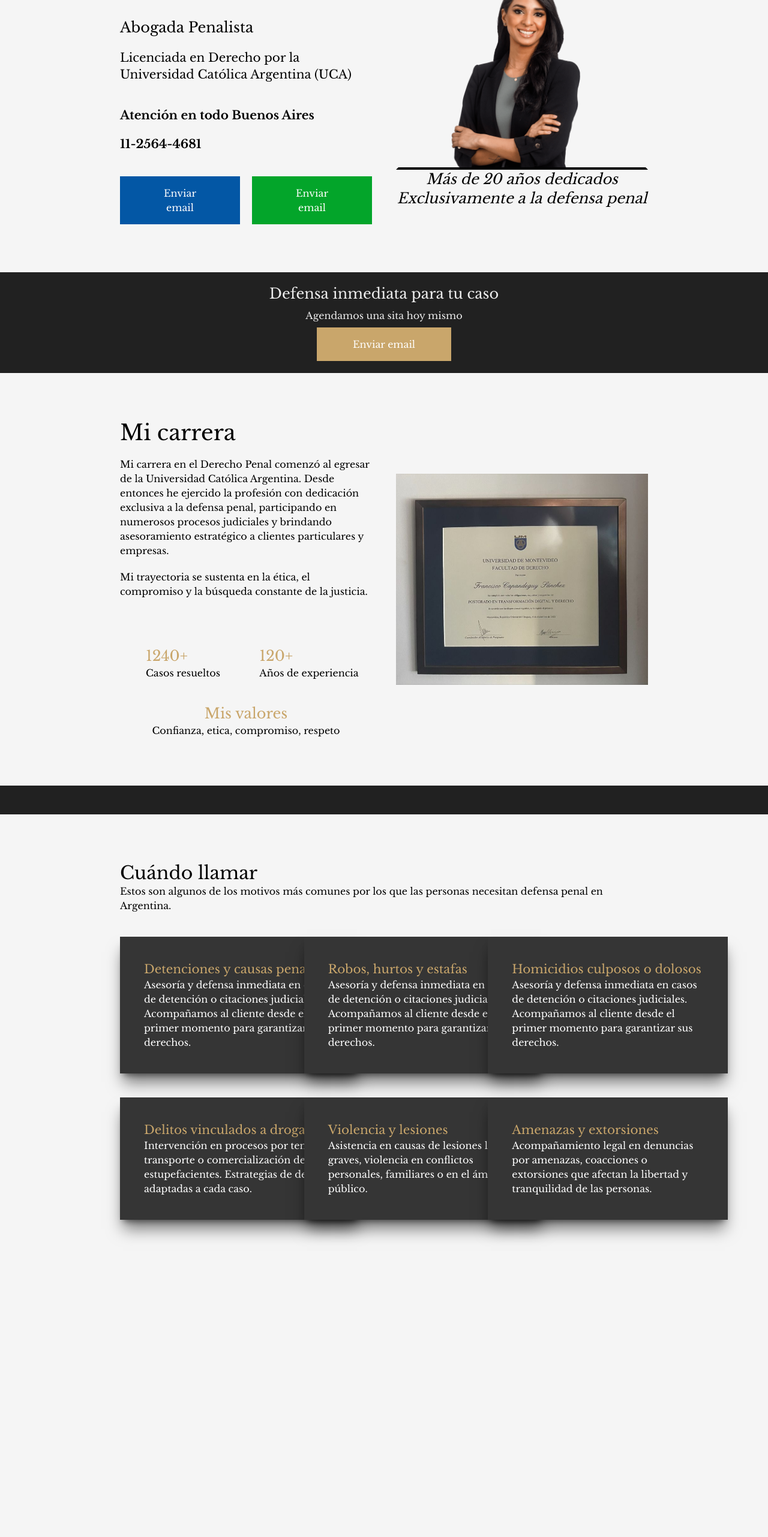
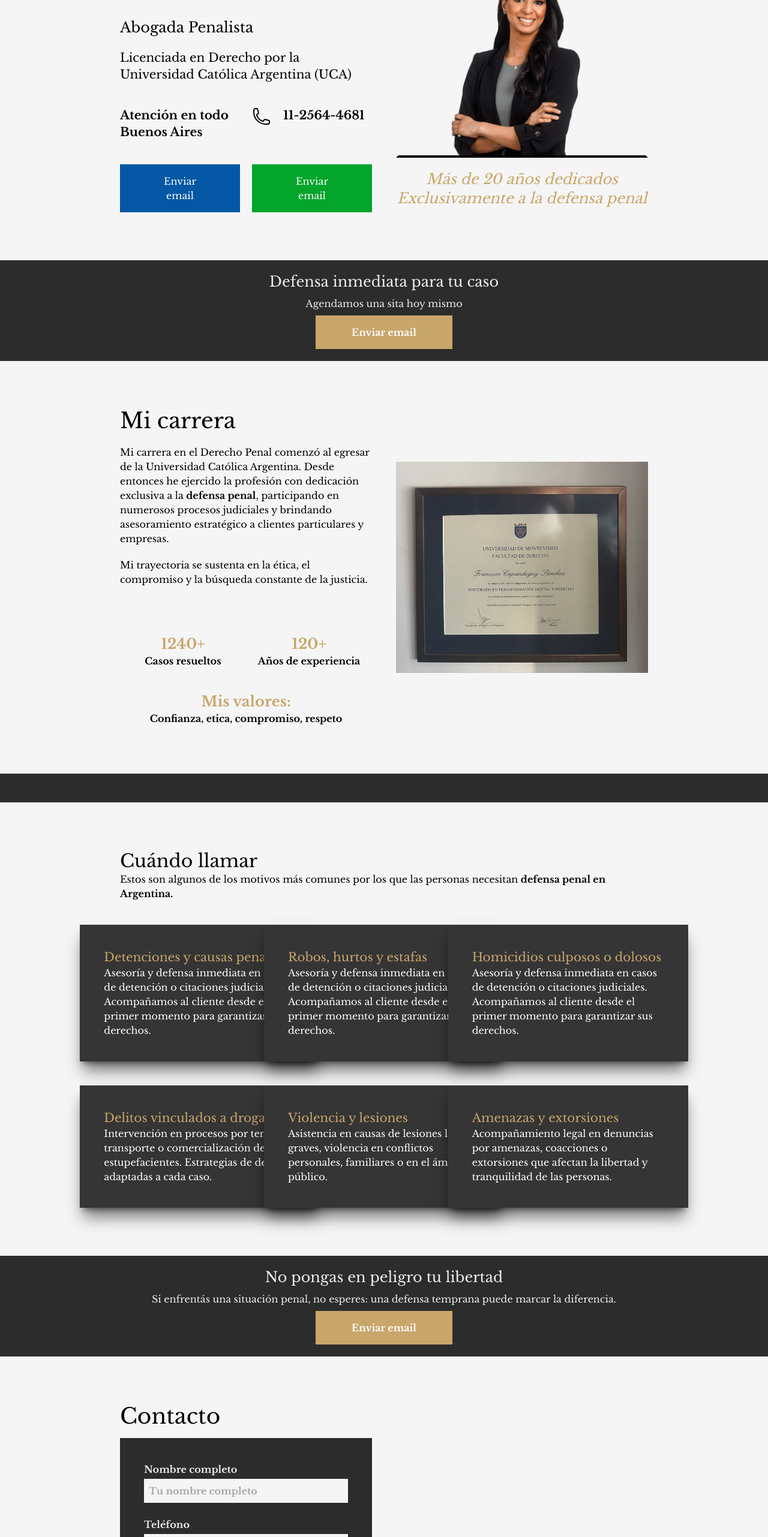
Before and after one commit to Lau-szutner/portfolio-alejandra-queiruga, a Next.js app: page / in a window 1280 px wide. Shown: the part 234-2797 px from the top of the page at 60% size. Before the commit the page ends 2348 px from the top, so only its background shows below. Built offline with nearby package versions, Linux system fonts and the light colour scheme.

Commit message:
Termino componentes

```diff
--- a/src/app/components/About.tsx
+++ b/src/app/components/About.tsx
@@ -10,9 +10,9 @@ const About = () => {
           <p>
             Mi carrera en el Derecho Penal comenzó al egresar de la Universidad
             Católica Argentina. Desde entonces he ejercido la profesión con
-            dedicación exclusiva a la defensa penal, participando en numerosos
-            procesos judiciales y brindando asesoramiento estratégico a clientes
-            particulares y empresas.
+            dedicación exclusiva a la <strong>defensa penal</strong>,
+            participando en numerosos procesos judiciales y brindando
+            asesoramiento estratégico a clientes particulares y empresas.
           </p>
           <p>
             Mi trayectoria se sustenta en la ética, el compromiso y la búsqueda
@@ -22,18 +22,22 @@ const About = () => {
 
         <div className="grid gap-10">
           <div className="grid grid-cols-2 place-items-center">
-            <div>
-              <p className="text-[var(--buttons-headings)] text-2xl">1240+</p>
+            <div className="font-bold">
+              <p className="text-[var(--buttons-headings)] text-2xl text-center">
+                1240+
+              </p>
               <p>Casos resueltos</p>
             </div>
-            <div>
-              <p className="text-[var(--buttons-headings)] text-2xl">120+</p>
+            <div className="font-bold">
+              <p className="text-[var(--buttons-headings)] text-2xl text-center">
+                120+
+              </p>
               <p>Años de experiencia</p>
             </div>
           </div>
-          <div className="place-items-center">
+          <div className="place-items-center font-bold">
             <p className="text-[var(--buttons-headings)] text-2xl">
-              Mis valores
+              Mis valores:
             </p>
             <p>Confianza, etica, compromiso, respeto</p>
           </div>
--- /dev/null
+++ b/src/app/components/Cases.tsx
@@ -0,0 +1,53 @@
+import ContactCard from './ContactCard';
+
+const tarjetas = [
+  {
+    heading: 'Detenciones y causas penales',
+    text: 'Asesoría y defensa inmediata en casos de detención o citaciones judiciales. Acompañamos al cliente desde el primer momento para garantizar sus derechos.',
+  },
+  {
+    heading: 'Robos, hurtos y estafas',
+    text: 'Asesoría y defensa inmediata en casos de detención o citaciones judiciales. Acompañamos al cliente desde el primer momento para garantizar sus derechos.',
+  },
+  {
+    heading: 'Homicidios culposos o dolosos',
+    text: 'Asesoría y defensa inmediata en casos de detención o citaciones judiciales. Acompañamos al cliente desde el primer momento para garantizar sus derechos.',
+  },
+  {
+    heading: 'Delitos vinculados a drogas',
+    text: 'Intervención en procesos por tenencia, transporte o comercialización de estupefacientes. Estrategias de defensa adaptadas a cada caso.',
+  },
+  {
+    heading: 'Violencia y lesiones',
+    text: 'Asistencia en causas de lesiones leves o graves, violencia en conflictos personales, familiares o en el ámbito público.',
+  },
+  {
+    heading: 'Amenazas y extorsiones',
+    text: 'Acompañamiento legal en denuncias por amenazas, coacciones o extorsiones que afectan la libertad y tranquilidad de las personas.',
+  },
+];
+
+const Cases = () => {
+  return (
+    <section className="text-black px-10 py-20 grid gap-10 xl:px-50 items-center">
+      <div>
+        <h2 className="text-3xl">Cuándo llamar</h2>
+        <p>
+          Estos son algunos de los motivos más comunes por los que las personas
+          necesitan <strong>defensa penal en Argentina.</strong>
+        </p>
+      </div>
+      <div className="grid grid-cols-1 md:grid-cols-2 xl:grid-cols-3 gap-10 place-items-center md:place-items-evenly">
+        {tarjetas.map((tarjeta, idx) => (
+          <ContactCard
+            key={idx}
+            heading={tarjeta.heading}
+            text={tarjeta.text}
+          />
+        ))}
+      </div>
+    </section>
+  );
+};
+
+export default Cases;
--- a/src/app/components/ContactCard.tsx
+++ b/src/app/components/ContactCard.tsx
@@ -7,7 +7,7 @@ type props = {
 
 const ContactCard: React.FC<props> = ({ heading, text }) => {
   return (
-    <div className="bg-[#353535] p-10 w-[400px] shadow-xl/50 cursor-pointer hover:scale-110 transition-transform duration-300">
+    <div className="bg-[#353535] p- lg:p-10 w-[300px] xl:w-[400px] shadow-xl/50 cursor-pointer hover:scale-110 transition-transform duration-300">
       <h3 className="text-xl text-[var(--buttons-headings)]">{heading}</h3>
       <p className="text-white">{text}</p>
     </div>
--- /dev/null
+++ b/src/app/components/ContactMe.tsx
@@ -0,0 +1,86 @@
+import Image from 'next/image';
+
+const ContactMe = () => {
+  return (
+    <section
+      aria-labelledby="contact-heading"
+      className="px-10 p-20 grid gap-10 xl:grid-cols-[1fr_1fr] place-items-evenly xl:px-50"
+    >
+      <div>
+        <h3 id="contact-heading" className="text-4xl mb-4 text-black">
+          Contacto
+        </h3>
+        <form
+          method="POST"
+          action="/api/contact"
+          className="grid gap-6 w-[600] bg-[var(--background-black)] p-10"
+          autoComplete="on"
+        >
+          <label htmlFor="name" className="font-semibold">
+            Nombre completo
+            <input
+              type="text"
+              id="name"
+              name="name"
+              required
+              autoComplete="name"
+              className="w-full p-2 mt-1 bg-[var(--background-white)] text-[#585858]"
+              placeholder="Tu nombre completo"
+            />
+          </label>
+          <label htmlFor="phone" className="font-semibold">
+            Teléfono
+            <input
+              type="tel"
+              id="phone"
+              name="phone"
+              required
+              autoComplete="tel"
+              className="w-full p-2 mt-1 bg-[var(--background-white)] text-[#585858]"
+              placeholder="Ej: 11-2564-4681"
+              pattern="[0-9\-]+"
+            />
+          </label>
+          <label htmlFor="email" className="font-semibold">
+            Email
+            <input
+              type="email"
+              id="email"
+              name="email"
+              required
+              autoComplete="email"
+              className="w-full p-2 mt-1 bg-[var(--background-white)] text-[#585858]"
+              placeholder="tu@email.com"
+            />
+          </label>
+          <label htmlFor="message" className="font-semibold">
+            Mensaje
+            <textarea
+              id="message"
+              name="message"
+              required
+              rows={4}
+              className="w-full p-2 mt-1 bg-[var(--background-white)] text-[#585858]"
+              placeholder="Escribe tu consulta aquí"
+            />
+          </label>
+          <button
+            type="submit"
+            className="bg-[var(--buttons-headings)] text-white font-bold py-2 px-4 rounded cursor-pointer"
+          >
+            Enviar
+          </button>
+        </form>
+      </div>
+      <Image
+        src="/lady-justicy.png"
+        alt="foto de la abogada"
+        width={1000}
+        height={1000}
+        className="self-end -m-20 -mx-10"
+      />
+    </section>
+  );
+};
+
+export default ContactMe;
--- a/src/app/components/ContactUs.tsx
+++ /dev/null
@@ -1,53 +0,0 @@
-import ContactCard from './ContactCard';
-
-const ContactUs = () => {
-  const tarjetas = [
-    {
-      heading: 'Detenciones y causas penales',
-      text: 'Asesoría y defensa inmediata en casos de detención o citaciones judiciales. Acompañamos al cliente desde el primer momento para garantizar sus derechos.',
-    },
-    {
-      heading: 'Robos, hurtos y estafas',
-      text: 'Asesoría y defensa inmediata en casos de detención o citaciones judiciales. Acompañamos al cliente desde el primer momento para garantizar sus derechos.',
-    },
-    {
-      heading: 'Homicidios culposos o dolosos',
-      text: 'Asesoría y defensa inmediata en casos de detención o citaciones judiciales. Acompañamos al cliente desde el primer momento para garantizar sus derechos.',
-    },
-    {
-      heading: 'Delitos vinculados a drogas',
-      text: 'Intervención en procesos por tenencia, transporte o comercialización de estupefacientes. Estrategias de defensa adaptadas a cada caso.',
-    },
-    {
-      heading: 'Violencia y lesiones',
-      text: 'Asistencia en causas de lesiones leves o graves, violencia en conflictos personales, familiares o en el ámbito público.',
-    },
-    {
-      heading: 'Amenazas y extorsiones',
-      text: 'Acompañamiento legal en denuncias por amenazas, coacciones o extorsiones que afectan la libertad y tranquilidad de las personas.',
-    },
-  ];
-
-  return (
-    <section className="text-black px-10 py-20 grid gap-10 xl:px-50 items-center">
-      <div>
-        <h2 className="text-3xl">Cuándo llamar</h2>
-        <p>
-          Estos son algunos de los motivos más comunes por los que las personas
-          necesitan defensa penal en Argentina.
-        </p>
-      </div>
-      <div className="grid grid-cols-3 gap-10 place-items-evenly">
-        {tarjetas.map((tarjeta, idx) => (
-          <ContactCard
-            key={idx}
-            heading={tarjeta.heading}
-            text={tarjeta.text}
-          />
-        ))}
-      </div>
-    </section>
-  );
-};
-
-export default ContactUs;
--- /dev/null
+++ b/src/app/components/Footer.tsx
@@ -0,0 +1,31 @@
+const Footer = () => {
+  return (
+    <footer className="grid text-white bg-[var(--background-black)] grid-cols-3 place-items-center p-5">
+      <div className="flex gap-10 items-center">
+        <svg
+          xmlns="http://www.w3.org/2000/svg"
+          fill="none"
+          viewBox="0 0 24 24"
+          strokeWidth={1.5}
+          stroke="currentColor"
+          className="size-10"
+        >
+          <path
+            strokeLinecap="round"
+            strokeLinejoin="round"
+            d="M12 3v17.25m0 0c-1.472 0-2.882.265-4.185.75M12 20.25c1.472 0 2.882.265 4.185.75M18.75 4.97A48.416 48.416 0 0 0 12 4.5c-2.291 0-4.545.16-6.75.47m13.5 0c1.01.143 2.01.317 3 .52m-3-.52 2.62 10.726c.122.499-.106 1.028-.589 1.202a5.988 5.988 0 0 1-2.031.352 5.988 5.988 0 0 1-2.031-.352c-.483-.174-.711-.703-.59-1.202L18.75 4.971Zm-16.5.52c.99-.203 1.99-.377 3-.52m0 0 2.62 10.726c.122.499-.106 1.028-.589 1.202a5.989 5.989 0 0 1-2.031.352 5.989 5.989 0 0 1-2.031-.352c-.483-.174-.711-.703-.59-1.202L5.25 4.971Z"
+          />
+        </svg>
+
+        <p>Alejandra Noemi Queiruga</p>
+      </div>
+      <p>Copyright 2025. Diseño y desarrollo Lau-szutner</p>
+      <div>
+        <p>Términos y condiciones</p>
+        <p>Política de privacidad</p>
+      </div>
+    </footer>
+  );
+};
+
+export default Footer;
--- a/src/app/components/Header.tsx
+++ b/src/app/components/Header.tsx
@@ -14,9 +14,27 @@ const Header = () => {
             </p>
           </div>
         </div>
-        <div className="grid gap-5 font-bold text-xl">
+        <div className="grid gap-5 font-bold text-xl xl:grid-cols-2">
           <p>Atención en todo Buenos Aires</p>
-          <p>11-2564-4681</p>
+
+          <div className="flex gap-5">
+            <svg
+              xmlns="http://www.w3.org/2000/svg"
+              fill="none"
+              viewBox="0 0 24 24"
+              strokeWidth={1.5}
+              stroke="currentColor"
+              className="size-8"
+            >
+              <path
+                strokeLinecap="round"
+                strokeLinejoin="round"
+                d="M2.25 6.75c0 8.284 6.716 15 15 15h2.25a2.25 2.25 0 0 0 2.25-2.25v-1.372c0-.516-.351-.966-.852-1.091l-4.423-1.106c-.44-.11-.902.055-1.173.417l-.97 1.293c-.282.376-.769.542-1.21.38a12.035 12.035 0 0 1-7.143-7.143c-.162-.441.004-.928.38-1.21l1.293-.97c.363-.271.527-.734.417-1.173L6.963 3.102a1.125 1.125 0 0 0-1.091-.852H4.5A2.25 2.25 0 0 0 2.25 4.5v2.25Z"
+              />
+            </svg>
+
+            <p>11-2564-4681</p>
+          </div>
         </div>
 
         <div className="w-full grid gap-5 md:grid-cols-2">
@@ -29,7 +47,7 @@ const Header = () => {
         </div>
       </div>
 
-      <div className="grid place-content-center">
+      <div className="grid place-content-center gap-5">
         <Image
           src="/photo-lawyer.png"
           alt="foto de la abogada"
@@ -37,7 +55,7 @@ const Header = () => {
           height={500}
           className="border-4 border-b-black"
         />
-        <p className="text-center text-2xl italic text-[var(--buttons-and-headings)]">
+        <p className="text-center text-2xl italic text-[var(--buttons-headings)]">
           Más de 20 años dedicados
           <br />
           Exclusivamente a la defensa penal
--- a/src/app/components/MiddleCta.tsx
+++ b/src/app/components/MiddleCta.tsx
@@ -10,7 +10,7 @@ const MiddleCta: React.FC<props> = ({ heading, text }) => {
     <div className="grid bg-[var(--background-black)] place-items-center py-5 gap-2 h-fit px-10">
       <h2 className="text-2xl text-center">{heading}</h2>
       <p>{text}</p>
-      <button className="bg-[var(--buttons-headings)] text-white px-15 py-4 cursor-pointer3">
+      <button className="bg-[var(--buttons-headings)] text-white px-15 py-4 cursor-pointer font-bold">
         Enviar email
       </button>
     </div>
--- a/src/app/globals.css
+++ b/src/app/globals.css
@@ -3,7 +3,7 @@
 @theme {
   --background: #ffffff;
   --foreground: #171717;
-  --background-black: #212121;
+  --background-black: #2c2c2c;
   --bg-black-leather: #780101;
   --background-white: #f5f5f5;
   --buttons-headings: #c9a66b;
--- a/src/app/layout.tsx
+++ b/src/app/layout.tsx
@@ -3,7 +3,7 @@ import { Libre_Baskerville } from 'next/font/google';
 import './globals.css';
 
 export const metadata: Metadata = {
-  title: 'Create Next App',
+  title: 'Alejandra Noemi Queiruga',
   description: 'Generated by create next app',
 };
 
--- a/src/app/page.tsx
+++ b/src/app/page.tsx
@@ -2,7 +2,9 @@ import Navbar from '@/app/components/Navbar';
 import Header from '@/app/components/Header';
 import MiddleCta from '@/app/components/MiddleCta';
 import About from '@/app/components/About';
-import ContactUs from '@/app/components/ContactUs';
+import Cases from '@/app/components/Cases';
+import ContactMe from './components/ContactMe';
+import Footer from '@/app/components/Footer';
 export default function Home() {
   return (
     <div className="h-full grid">
@@ -20,7 +22,14 @@ export default function Home() {
       />
       <About />
       <div className="h-12 bg-[var(--background-black)]"></div>
-      <ContactUs />
+      <Cases />
+      <MiddleCta
+        heading="No pongas en peligro tu libertad"
+        text="Si enfrentás una situación penal, no esperes:
+una defensa temprana puede marcar la diferencia."
+      />
+      <ContactMe />
+      <Footer />
     </div>
   );
 }
```
Also changed, not shown: public/lady-justicy.png (added).
